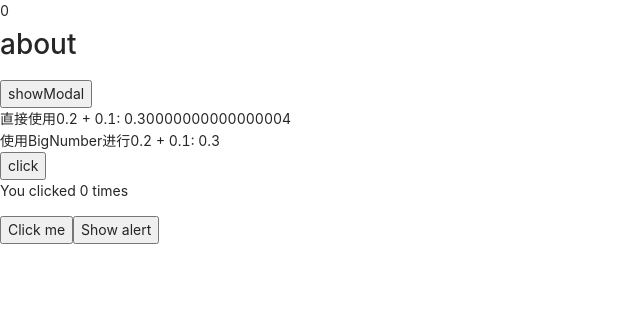
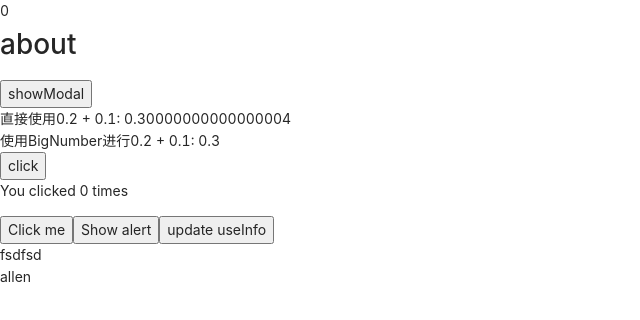
Before and after one commit to xiaoape/react-business, a React app: page /about in a window 1280 px wide. Shown: the top 320 px of the page, without its empty margins (0-640 px from the left). Built offline with nearby package versions, Linux system fonts and the light colour scheme.

Commit message:
feat: 组件测试

```diff
--- /dev/null
+++ b/src/components/marketItem.jsx
@@ -0,0 +1,24 @@
+/*
+ * @Author: bruceliu bruceliu@nswap.com
+ * @Date: 2022-05-06 10:36:45
+ * @LastEditors: bruceliu bruceliu@nswap.com
+ * @LastEditTime: 2022-05-06 10:46:25
+ * @FilePath: /react-business/src/components/marketItem.jsx
+ * @Description: 这是默认设置,请设置`customMade`, 打开koroFileHeader查看配置 进行设置: https://github.com/OBKoro1/koro1FileHeader/wiki/%E9%85%8D%E7%BD%AE
+ */
+import React, { useEffect, useRef, useState } from 'react';
+
+const MarketItem = ({ userInfo }) => {
+    console.log(userInfo, 'nnnn')
+    useEffect(() => {
+        console.log(userInfo, 'hhhhhh')
+    }, [userInfo])
+    return (
+        <div>
+            <div>fsdfsd</div>
+            <div>{userInfo.name}</div>
+        </div>
+    )
+}
+
+export default MarketItem
--- a/src/pages/about/index.js
+++ b/src/pages/about/index.js
@@ -1,7 +1,7 @@
 /*
  * @Author: your name
  * @Date: 2022-04-28 16:23:08
- * @LastEditTime: 2022-05-05 19:56:17
+ * @LastEditTime: 2022-05-06 10:45:51
  * @LastEditors: bruceliu bruceliu@nswap.com
  * @Description: 打开koroFileHeader查看配置 进行设置: https://github.com/OBKoro1/koro1FileHeader/wiki/%E9%85%8D%E7%BD%AE
  * @FilePath: /react-business/src/pages/about/index.js
@@ -9,11 +9,13 @@
 import { previewShow } from '@/components/preview';
 import BigNumber from 'bignumber.js'
 import { useState, useReducer, useRef, useEffect } from "react";
+import MarketItem from '../../components/marketItem';
 function About() {
 
   const [count, setCount] = useState(0)
   const [count2, dispatch] = useReducer(reducerAlert, {count2: 0})
   const latestCount = useRef(count)
+  const [userInfo, setUserInfo] = useState({name: 'allen'})
   const handleClick = () => {
     console.log('handleClick')
     previewShow()
@@ -47,9 +49,19 @@ function About() {
   }
 
   useEffect(() => {
+    console.log(userInfo, 'useInfo')
+  }, [userInfo.name])
+
+  useEffect(() => {
     // 在这里修改ref，拿到的是最新的count
     latestCount.current = count
   }, [count])
+
+  const handleInfo = () => {
+    console.log('click')
+    userInfo.name = 'bruce'
+    setUserInfo({...userInfo})
+  }
 
   const handleClickMe = () => {
     // 在这里修改ref，拿到的是最新count的上一次的值
@@ -62,12 +74,13 @@ function About() {
     dispatch({type: 'add'})
     console.log(count, 'count two')
   }
+
   const x = new BigNumber(0.1)
   const y = x.plus(0.2)
-  console.log(y, 'yyyyy')
-  console.log(process.he, 'process.env.NODE_ENV----')
-  console.log(process.env.TYPE, '环境变量type参数打印')
-  console.log(process.env.ENV, 'ENV---')
+  // console.log(y, 'yyyyy')
+  // console.log(process.he, 'process.env.NODE_ENV----')
+  // console.log(process.env.TYPE, '环境变量type参数打印')
+  // console.log(process.env.ENV, 'ENV---')
 
   return (
     <div>
@@ -84,6 +97,10 @@ function About() {
       <button onClick={handleAlertClick}>
         Show alert
       </button>
+      <button onClick={handleInfo}>
+        update useInfo
+      </button>
+      <MarketItem userInfo={userInfo}></MarketItem>
     </div>
   );
 }
```
